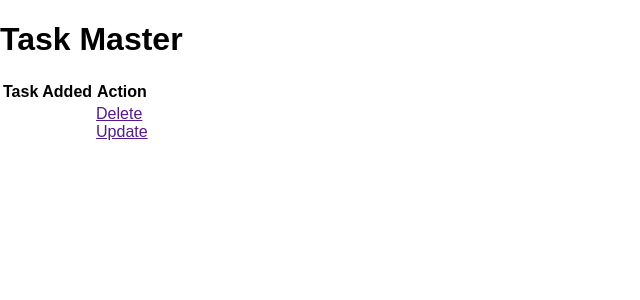
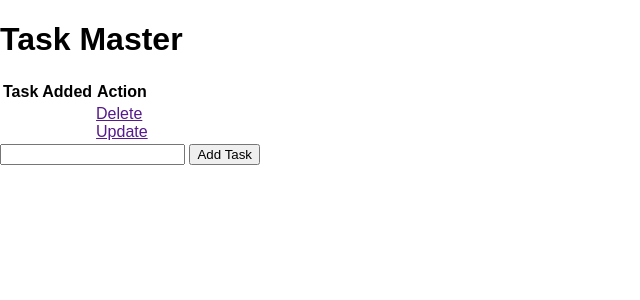
Before and after one commit to MykolaKlishch/learning_flask, a Flask app: page / in a window 1280 px wide. Shown: the top 300 px of the page, without its empty margins (0-640 px from the left). Run offline with Flask 2, Linux system fonts and the light colour scheme.

Commit message:
forms added to index.html

```diff
--- a/templates/index.html
+++ b/templates/index.html
@@ -1,7 +1,7 @@
 {% extends 'base.html' %}
 
 {% block head %}
-
+<title>Task Master</title>
 {% endblock %}
 
 {% block body %}
@@ -24,5 +24,10 @@
             </td>
         </tr>
     </table>
+
+    <form action="/" method="POST">
+        <input type="text" name="content" id="content">
+        <input type="submit" value="Add Task">
+    </form>
 </div>
 {% endblock %}
```
